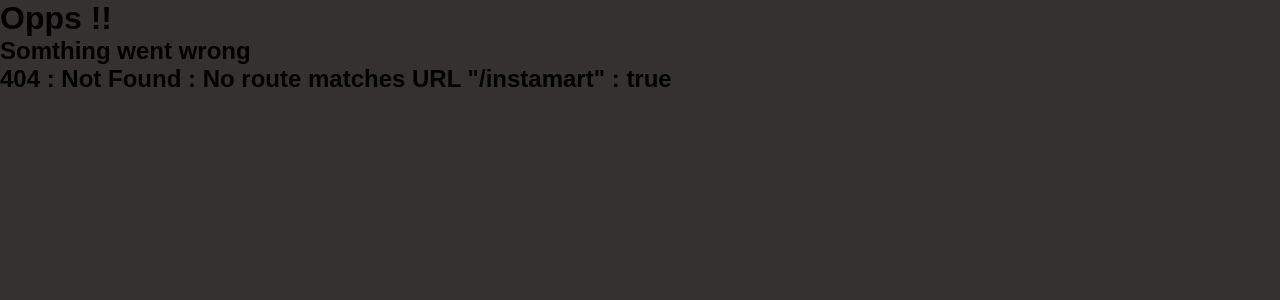
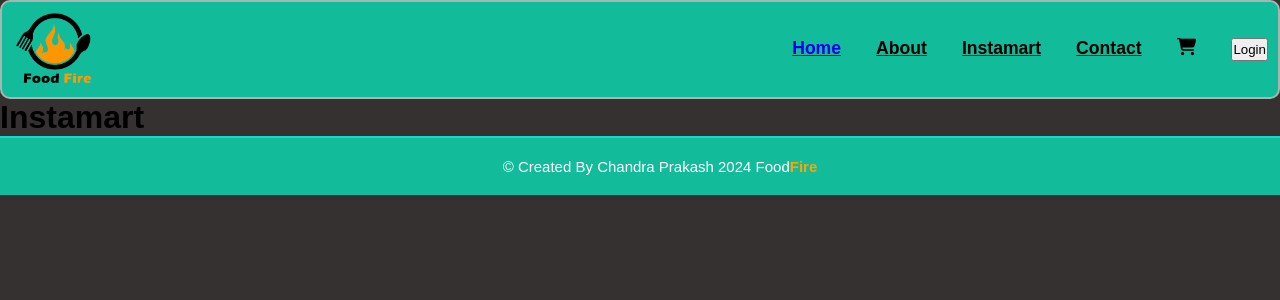
Before and after one commit to ChandraPrakash24/learning-reactJS, a React (Vite) app in the folder chapter-2/: page /instamart in a window 1280 px wide. Before the commit this address had no page. Shown: the top 300 px of the page. Built offline with nearby package versions, Linux system fonts and the light colour scheme.

Commit message:
Learning Lazy Loading

```diff
--- a/chapter-2/src/App.js
+++ b/chapter-2/src/App.js
@@ -1,4 +1,4 @@
-import React, { Profiler } from "react";
+import React, { Profiler, lazy, Suspense } from "react";
 import ReactDOM from "react-dom/client";
 import HeaderComponent from "./Components/HeaderComponent";
 import BodyComponent from "./Components/BodyComponent";
@@ -9,8 +9,12 @@ import Contact from "./Components/Contact";
 import RestaurentMenu from "./Components/RestaurentMenu";
 import Profile from "./Components/Profile";
 import ProfileClass from "./Components/ProfileClass";
+// import Instamart from "./Components/Instamart";
+// import Shimmer from "./Components/ShimmerUI";
+import MultipleShimmers from "./Components/MultipleShimmer";
 import { createBrowserRouter, RouterProvider, Outlet } from "react-router-dom";
 
+const Instamart = lazy(() => import("./Components/Instamart"));
 
 const AppLayout = () => {
   return(
@@ -54,6 +58,10 @@ const appRouter = createBrowserRouter([
       {
         path: "/restaurent/:id",
         element: <RestaurentMenu />
+      },
+      {
+        path: "/instamart",
+        element: <Suspense fallback={<MultipleShimmers />}><Instamart/></Suspense>
       }
     ]
   }
--- a/chapter-2/src/Components/Error.js
+++ b/chapter-2/src/Components/Error.js
@@ -7,7 +7,7 @@ const Error = () => {
     <div>
         <h1>Opps !!</h1>
         <h2>Somthing went wrong</h2>
-        <h2>{err.status + " : " + err.statusText + " : " + err.error.message + " : " + err.internal}</h2>
+        <h2>{err?.status + " : " + err?.statusText + " : " + err?.error?.message + " : " + err?.internal}</h2>
     </div>
   );
 };
--- a/chapter-2/src/Components/HeaderComponent.js
+++ b/chapter-2/src/Components/HeaderComponent.js
@@ -22,6 +22,7 @@ const HeaderComponent = () => {
           <ul>
               <li><Link to="/">Home</Link></li>
               <Link to="/about"> <li>About</li> </Link>
+              <Link to="/instamart"> <li>Instamart</li> </Link>
               {/* <li><Link to="/about">About</Link></li> */}
               <Link to="/contact"> <li>Contact</li> </Link>
               <li><i className="fa-solid fa-cart-shopping"></i></li>
--- /dev/null
+++ b/chapter-2/src/Components/Instamart.js
@@ -0,0 +1,9 @@
+const Instamart = () => {
+  return (
+    <div>
+      <h1>Instamart</h1>
+    </div>
+  );
+};
+
+export default Instamart;
```
